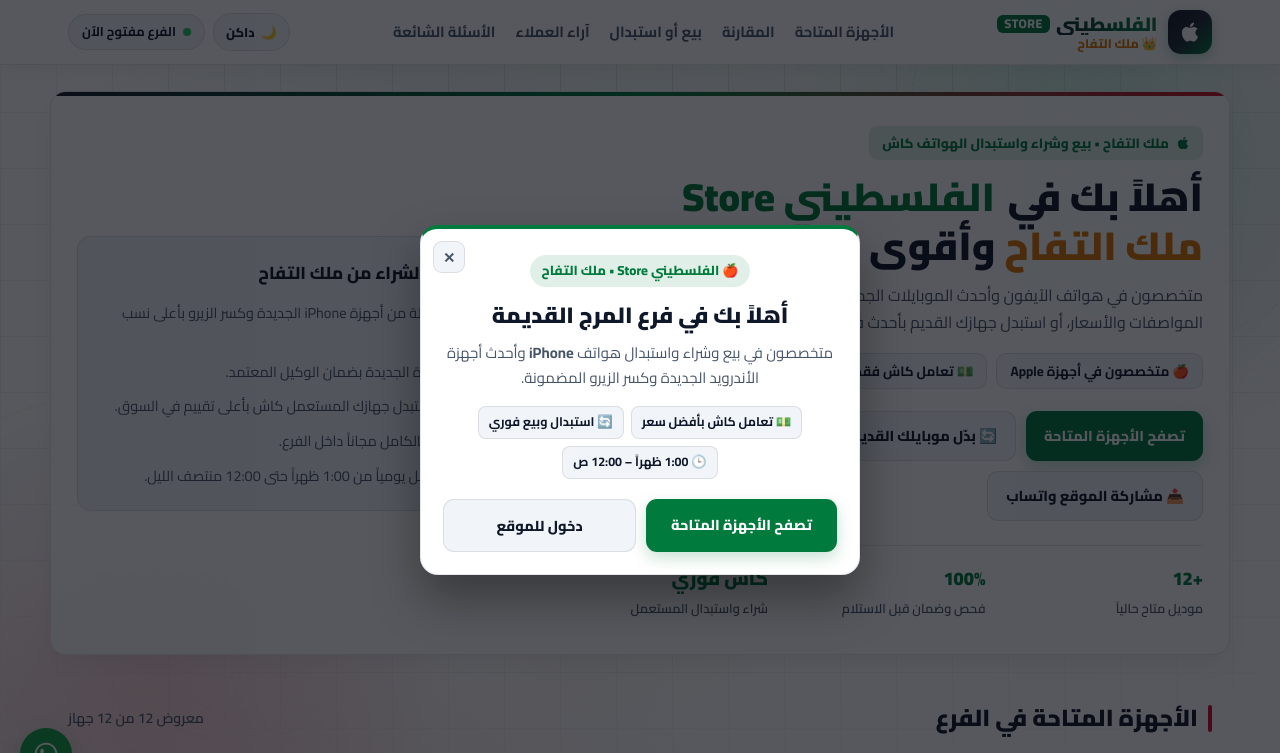
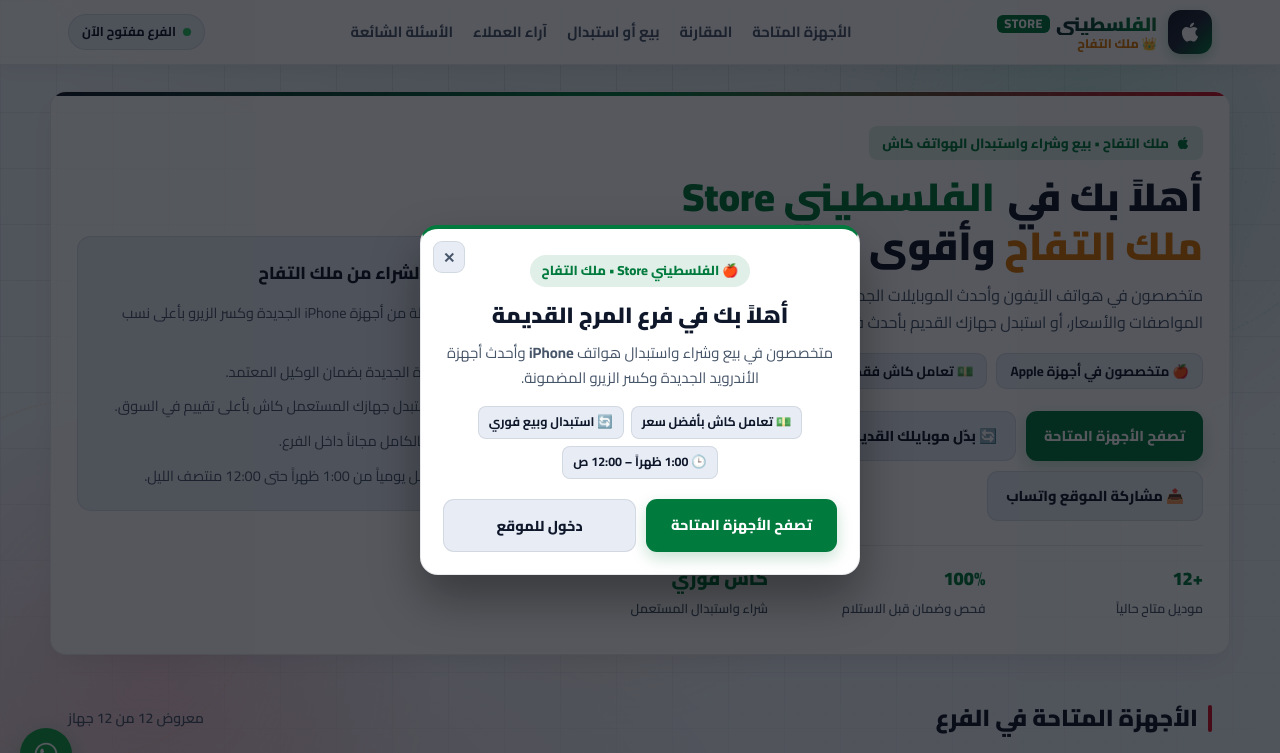
Before and after one commit to Elflsteny/Elflsteny, a plain HTML site: page index.html in a window 1280 px wide. Shown: the top 753 px of the page. Drawn offline with Linux system fonts and the light colour scheme.

Commit message:
Add files via upload

```diff
--- a/index.html
+++ b/index.html
@@ -78,16 +78,9 @@
         <a href="#faq">الأسئلة الشائعة</a>
       </nav>
 
-      <div class="header-actions">
-        <button type="button" class="theme-toggle-btn" id="themeToggleBtn" aria-label="تبديل الوضع الليلي والنهاري" title="تبديل الوضع الليلي والنهاري">
-          <span id="themeIcon">🌙</span>
-          <span id="themeLabel">داكن</span>
-        </button>
-
-        <div class="status-pill">
-          <span class="dot" id="statusDot"></span>
-          <span id="statusText">جاري التحقق...</span>
-        </div>
+      <div class="status-pill">
+        <span class="dot" id="statusDot"></span>
+        <span id="statusText">جاري التحقق...</span>
       </div>
     </div>
   </header>
--- a/script.js
+++ b/script.js
@@ -186,46 +186,6 @@ const totalPhonesCount = document.getElementById("totalPhonesCount");
 
 if (totalPhonesCount) {
   totalPhonesCount.textContent = `+${phones.length}`;
-}
-
-function getEffectiveTheme() {
-  try {
-    const saved = localStorage.getItem("alfalastini_theme");
-    if (saved === "dark" || saved === "light") return saved;
-  } catch {}
-  return window.matchMedia && window.matchMedia("(prefers-color-scheme: dark)").matches
-    ? "dark"
-    : "light";
-}
-
-function applyTheme(theme) {
-  document.documentElement.setAttribute("data-theme", theme);
-  const iconEl = document.getElementById("themeIcon");
-  const labelEl = document.getElementById("themeLabel");
-
-  if (theme === "dark") {
-    if (iconEl) iconEl.textContent = "☀️";
-    if (labelEl) labelEl.textContent = "فاتح";
-  } else {
-    if (iconEl) iconEl.textContent = "🌙";
-    if (labelEl) labelEl.textContent = "داكن";
-  }
-}
-
-function initThemeToggle() {
-  let currentTheme = getEffectiveTheme();
-  applyTheme(currentTheme);
-
-  const btn = document.getElementById("themeToggleBtn");
-  if (btn) {
-    btn.addEventListener("click", () => {
-      currentTheme = document.documentElement.getAttribute("data-theme") === "dark" ? "light" : "dark";
-      applyTheme(currentTheme);
-      try {
-        localStorage.setItem("alfalastini_theme", currentTheme);
-      } catch {}
-    });
-  }
 }
 
 function initScrollTopButton() {
@@ -668,7 +628,6 @@ const observer = new IntersectionObserver((entries) => {
 
 document.querySelectorAll(".reveal").forEach(el => observer.observe(el));
 
-initThemeToggle();
 initScrollTopButton();
 initWelcomeModal();
 setupWhatsAppShareButtons();
--- a/style.css
+++ b/style.css
@@ -1,11 +1,11 @@
 :root {
-  --bg: #ffffff;
-  --surface: rgba(255, 255, 255, 0.96);
+  --bg: #eef2f9;
+  --surface: rgba(255, 255, 255, 0.94);
   --surface-solid: #ffffff;
-  --surface-alt: #f1f5f9;
+  --surface-alt: #e7ecf5;
   --text: #0f172a;
   --text-muted: #475569;
-  --border: rgba(15, 23, 42, 0.10);
+  --border: rgba(15, 23, 42, 0.09);
   --brand-green: #007A3D;
   --brand-green-hover: #006130;
   --brand-red: #CE1126;
@@ -20,27 +20,8 @@
   --radius: 16px;
 }
 
-:root[data-theme="dark"] {
-  --bg: #060911;
-  --surface: rgba(17, 23, 36, 0.94);
-  --surface-solid: #111724;
-  --surface-alt: #182134;
-  --text: #f8fafc;
-  --text-muted: #94a3b8;
-  --border: rgba(255, 255, 255, 0.08);
-  --brand-green: #10b981;
-  --brand-green-hover: #059669;
-  --brand-red: #f43f5e;
-  --brand-gold: #fbbf24;
-  --badge-new-bg: rgba(16, 185, 129, 0.15);
-  --badge-new-text: #34d399;
-  --badge-used-bg: rgba(244, 63, 94, 0.15);
-  --badge-used-text: #fb7185;
-  --shadow: 0 14px 32px -8px rgba(0, 0, 0, 0.55);
-}
-
 @media (prefers-color-scheme: dark) {
-  :root:not([data-theme="light"]) {
+  :root {
     --bg: #060911;
     --surface: rgba(17, 23, 36, 0.94);
     --surface-solid: #111724;
@@ -76,7 +57,6 @@ body {
   color: var(--text);
   line-height: 1.65;
   overflow-x: hidden;
-  transition: background-color 0.25s ease, color 0.25s ease;
 }
 
 .welcome-backdrop {
@@ -457,32 +437,6 @@ header {
   transform: scaleX(1);
 }
 
-.header-actions {
-  display: flex;
-  align-items: center;
-  gap: 8px;
-}
-
-.theme-toggle-btn {
-  display: inline-flex;
-  align-items: center;
-  gap: 6px;
-  padding: 6px 12px;
-  border-radius: 999px;
-  border: 1px solid var(--border);
-  background: var(--surface-alt);
-  color: var(--text);
-  font-size: 0.8rem;
-  font-weight: 800;
-  cursor: pointer;
-  transition: border-color 0.18s ease, transform 0.18s ease, background-color 0.18s ease;
-}
-
-.theme-toggle-btn:hover {
-  border-color: var(--brand-green);
-  transform: translateY(-1px);
-}
-
 .status-pill {
   display: inline-flex;
   align-items: center;
@@ -925,12 +879,8 @@ header {
   overflow: hidden;
 }
 
-:root[data-theme="dark"] .phone-visual {
-  background: radial-gradient(circle at 50% 45%, #232d45 0%, #111623 100%);
-}
-
 @media (prefers-color-scheme: dark) {
-  :root:not([data-theme="light"]) .phone-visual {
+  .phone-visual {
     background: radial-gradient(circle at 50% 45%, #232d45 0%, #111623 100%);
   }
 }
@@ -1505,14 +1455,6 @@ footer {
   .nav-links {
     display: none;
   }
-  .theme-toggle-btn {
-    padding: 6px 9px;
-    font-size: 0.76rem;
-  }
-  .status-pill {
-    padding: 6px 10px;
-    font-size: 0.74rem;
-  }
   .form-grid {
     grid-template-columns: 1fr;
   }
```
